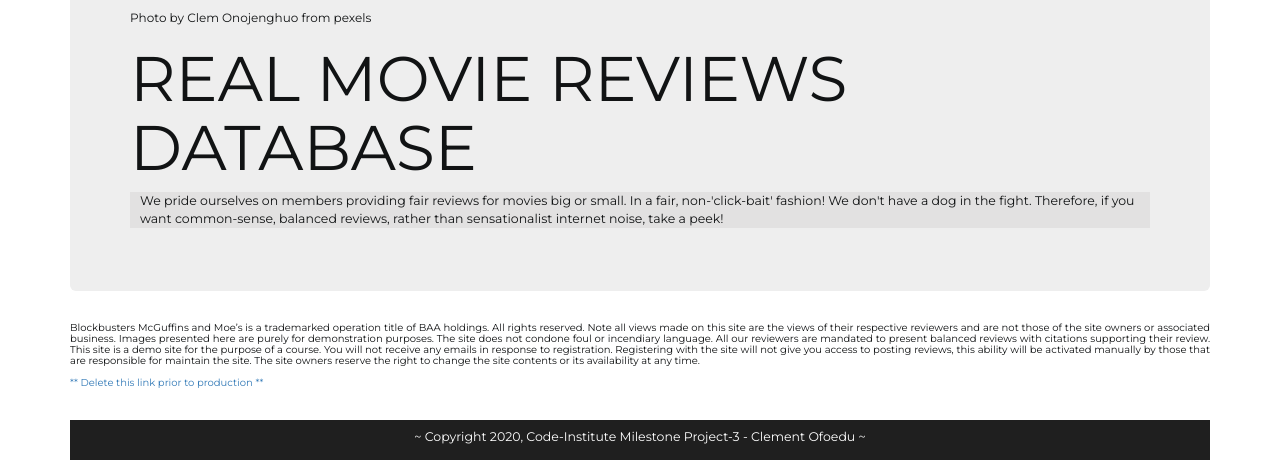
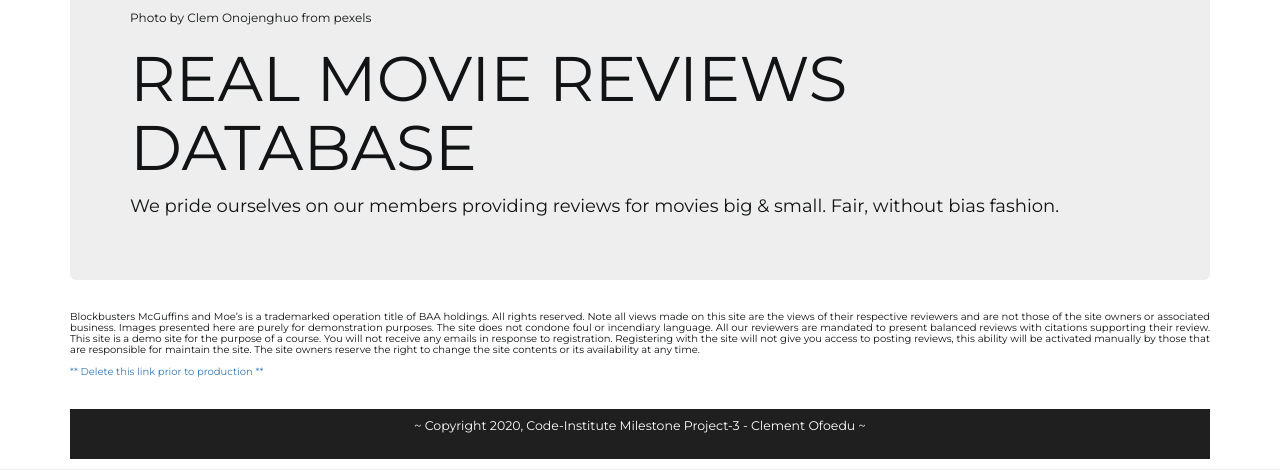
Before and after one commit to cofoeducistudent/BMMDB_c, a Flask app: page / in a window 1280 px wide. Shown: the part 831-1301 px from the top of the page. Run offline with Flask 2, Linux system fonts and the light colour scheme; some libraries are stand-ins or nearby versions.

Commit message:
refactor code

```diff
--- a/Flask/static/style.css
+++ b/Flask/static/style.css
@@ -30,12 +30,19 @@ body {
 }
 .footer>h2 {
     padding-top: 10px;
+    padding-bottom: 10px;
     font-size: 1.25rem;
     width: 100%;
-    height: 40px;
+    height: 50px;
     background-color: var(--main-background-color);
     color: var(--main-body-color);
+
 }
+
+
+
+
+
 .jumbotron h1 {
     font-size: 1.25 rem;
 }
--- a/Flask/templates/default.html
+++ b/Flask/templates/default.html
@@ -42,7 +42,7 @@
       </div>
       <!-- Navigation -->
       <div class="collapse navbar-collapse" id="myNavbar">
-        <ul class="nav navbar-nav">
+        <ul class="nav navbar-nav ">
           <li class="dropdown">
             <a class="dropdown-toggle" data-toggle="dropdown" href="#">Menu<span class="caret"></span></a>
             <ul class="dropdown-menu">
--- a/Flask/templates/index.html
+++ b/Flask/templates/index.html
@@ -14,12 +14,8 @@
                     <h6>Photo by Clem Onojenghuo from pexels</h6>
                     </p>
                     <h1>REAL MOVIE REVIEWS DATABASE</h1>
-                    <p>We pride ourselves on members providing fair reviews for movies big or small. In a
-                        fair,
-                        non-'click-bait' fashion!
-                        We don't have a dog in the fight. Therefore, if you want common-sense, balanced reviews, rather
-                        than
-                        sensationalist internet noise, take a peek! </p>
+                    <p><h4>We pride ourselves on our members providing reviews for movies big & small.
+                        Fair, without bias fashion.</h4></p>
                 </div>
                 <!-- Legal -->
                 <div class="col-sm-12 text-center  w-100"></div>
--- a/Flask/templates/member-options-gr.html
+++ b/Flask/templates/member-options-gr.html
@@ -15,9 +15,9 @@
     <form action="" method="POST" class="form-group">
         <div class="row">
             <div class="col-sm-12">
-                <div class="panel panel-default">
+                <div class="panel panel-danger">
                     <div class="panel-body">
-                        <p><b>Member Options page</b></p>
+                        <p><b>Please Select Member Process:</b></p>
                         <input type="radio" name="user-options" value="None" class="form-group" checked> -Get
                         Review(s)</input><br>
                         <input type="radio" name="user-options" value="Update" class="form-group"> -Update
--- a/Flask/templates/member-options.html
+++ b/Flask/templates/member-options.html
@@ -15,9 +15,9 @@
     <form action="#" method="POST" class="form-group">
         <div class="row">
             <div class="col-sm-12">
-                <div class="panel panel-default">
+                <div class="panel panel-danger">
                     <div class="panel-body">
-                        <p><b>Member Options page</b></p>
+                        <p><em>Please Select Member process:</em></p>
                         <input type="radio" name="user-options" value="None" class="form-group" checked> -Get My
                         Review(s)</input><br>
                         <input type="radio" name="user-options" value="Update" class="form-group"> -Update
--- a/Flask/templates/search-results.html
+++ b/Flask/templates/search-results.html
@@ -84,6 +84,8 @@
                 </div>
             </div>
         </div>
+
+
     </div>
     {% endblock body %}
 </body>
```
Also changed, not shown: Flask/templates/member.html (+13 -8 lines), Flask/templates/member_u.html (+8 -3 lines), Flask/templates/promoteuser.html (+6 -3 lines).
